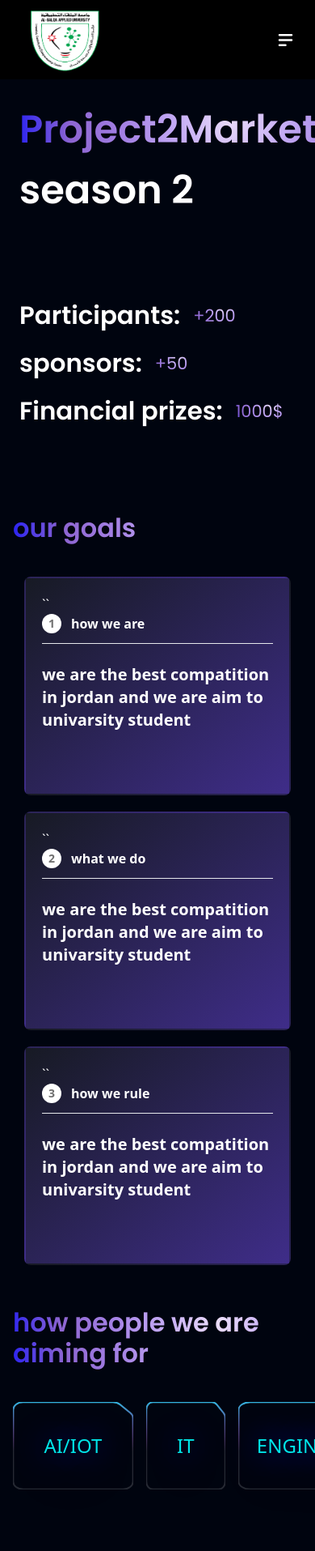
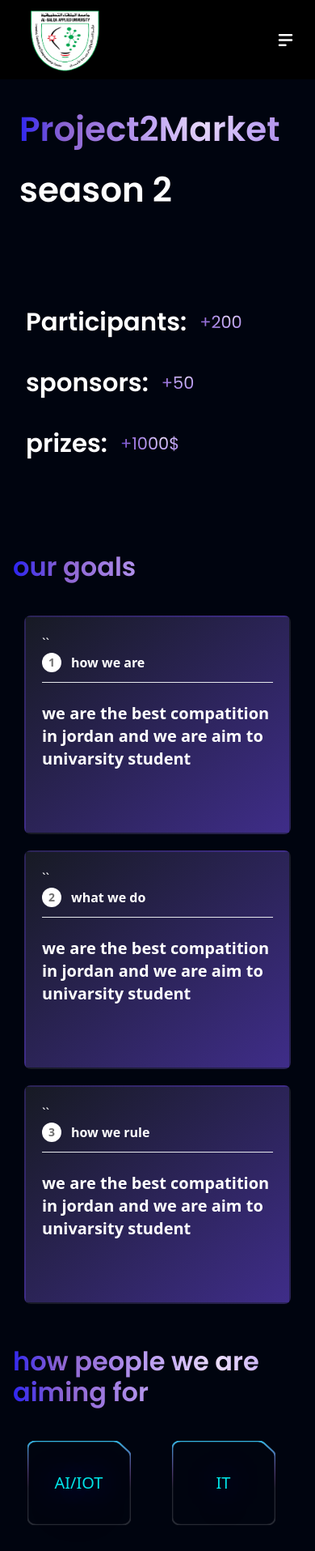
Before and after one commit to khatab1324/project2Market, a React (Vite) app: page / in a window 390 px wide. Shown: the top 1915 px of the page at 81% size. Built offline with nearby package versions, Linux system fonts and the light colour scheme.

Commit message:
update in style

```diff
--- a/src/components/AboutUs.tsx
+++ b/src/components/AboutUs.tsx
@@ -26,7 +26,7 @@ export const AboutUs = () => {
       ))}
       {/* this for what people we are aiming for  */}
       <SectionIntro title="how people we are aiming for" content="" />
-      <div className="w-full flex justify-around ">
+      <div className="w-full flex justify-around flex-wrap ">
         <Majors title="AI/IOT"/>
         <Majors title="IT"/>
         <Majors title="ENGINEERS"/>
--- a/src/components/Majors.tsx
+++ b/src/components/Majors.tsx
@@ -17,17 +17,17 @@ export const Majors = ({ title }: { title: string }) => {
     //     </div>
     //   ))}
     // </div>
-    <div className="container  mr-4 w-44">
-      <div className="flex flex-wrap gap-10 mb-10 ">
+    <div className="container  mr-4 xs:w-44  w-32">
+      <div className="flex  justify-center items-center gap-10 mb-10 ">
         <div
-          className=" bg-no-repeat bg-[length:100%_100%] w-full"
+          className=" bg-no-repeat bg-[length:100%_100%]  flex  justify-center items-center w-full"
           style={{
             backgroundImage: `url(${bg})`,
           }}
         >
-          <div className=" flex flex-col  p-[2.4rem] ">
+          <div className=" flex flex-wrap flex-row p-[2.4rem] ">
             <h1
-              className="text-2xl flex justify-center animate-colorCycle drop-shadow-2xl shadow-white "
+              className="xs:text-2xl text-xl flex justify-center animate-colorCycle drop-shadow-2xl shadow-white "
               style={{ textShadow: "0px 0px 40px rgba(0, 0, 255, 1)" }}
             >
               {title}
--- a/src/components/MovingPages.tsx
+++ b/src/components/MovingPages.tsx
@@ -2,9 +2,9 @@ export const MovingPages = () => {
   return (
     <section className="flex md:flex-row flex-col sm:py-16 py-6">
       <div className="flex-1 flex justify-center items-center flex-col xl:px-0 sm:px-16 px-6">
-        <div className="flex flex-row justify-between  items-center w-full">
-          <h1 className="flex-1 font-poppins font-semibold ss:text-[72px] text-[48px] text-white ss:leading-[100.8px] leading-[75px]">
-            <span className="text-gradient">Project2Market</span>
+        <div className="flex flex-row justify-start items-center w-full">
+          <h1 className=" font-poppins font-semibold ss:text-[72px] text-[42px] text-white ss:leading-[100.8px] leading-[75px]">
+            <span className="text-gradient ">Project2Market</span>
             <br className="sm:block " />
             <span>season 2</span>
           </h1>
--- a/src/components/stats.tsx
+++ b/src/components/stats.tsx
@@ -1,11 +1,11 @@
 import { statsOfTheCompetition } from "../constants";
 export const StatsComponent = () => {
   return (
-    <div className="flex flex-row  flex-wrap  ss:mb-20 mb-16 ss:mt-20 mt-16">
+    <div className="flex flex-row  flex-wrap xs:justify-center justify-start ss:mb-20 mb-16 ss:mt-20 mt-16 lg:justify-around xl:justify-between">
       {statsOfTheCompetition.map((state) => (
         <div
           key={state.id}
-          className="flex  justify-center items-center sm:mr-10 m-2"
+          className="flex  justify-center items-center sm:mr-10 m-4"
         >
           <h3 className="font-poppins font-semibold xs:text-[40.89px] text-[30.89px] xs:leading-[60.16px] leading-[43.16px] text-white">
             {state.title}:
--- a/src/constants/index.ts
+++ b/src/constants/index.ts
@@ -24,7 +24,7 @@ export const navLinks = [
 export const statsOfTheCompetition = [
   { id: "1", title: "Participants", value: "+200" },
   { id: "2", title: "sponsors", value: "+50" },
-  { id: "3", title: "Financial prizes", value: "1000$" },
+  { id: "3", title: "prizes", value: "+1000$" },
 ];
 
 export const aboutUsContents = [
```
